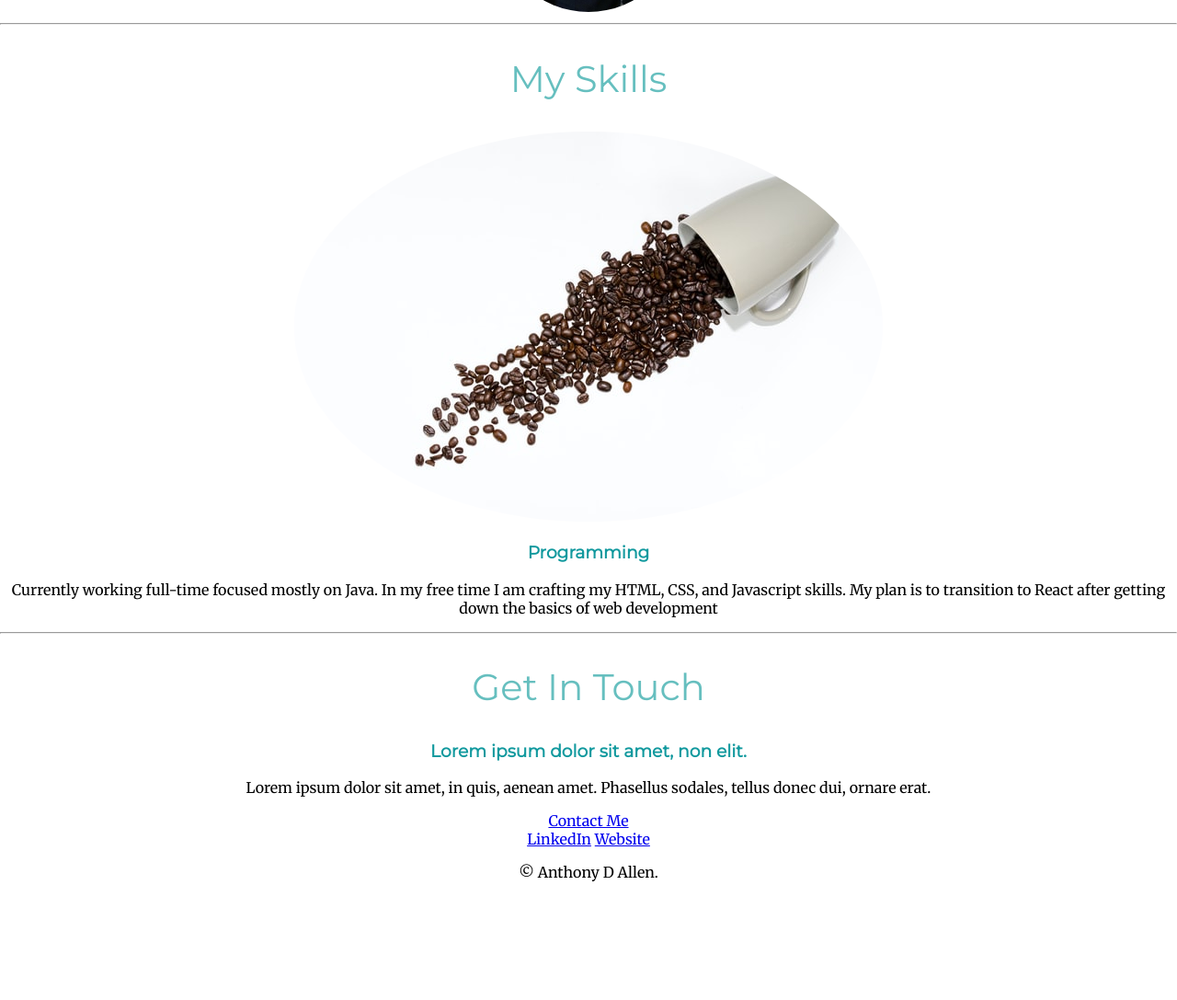
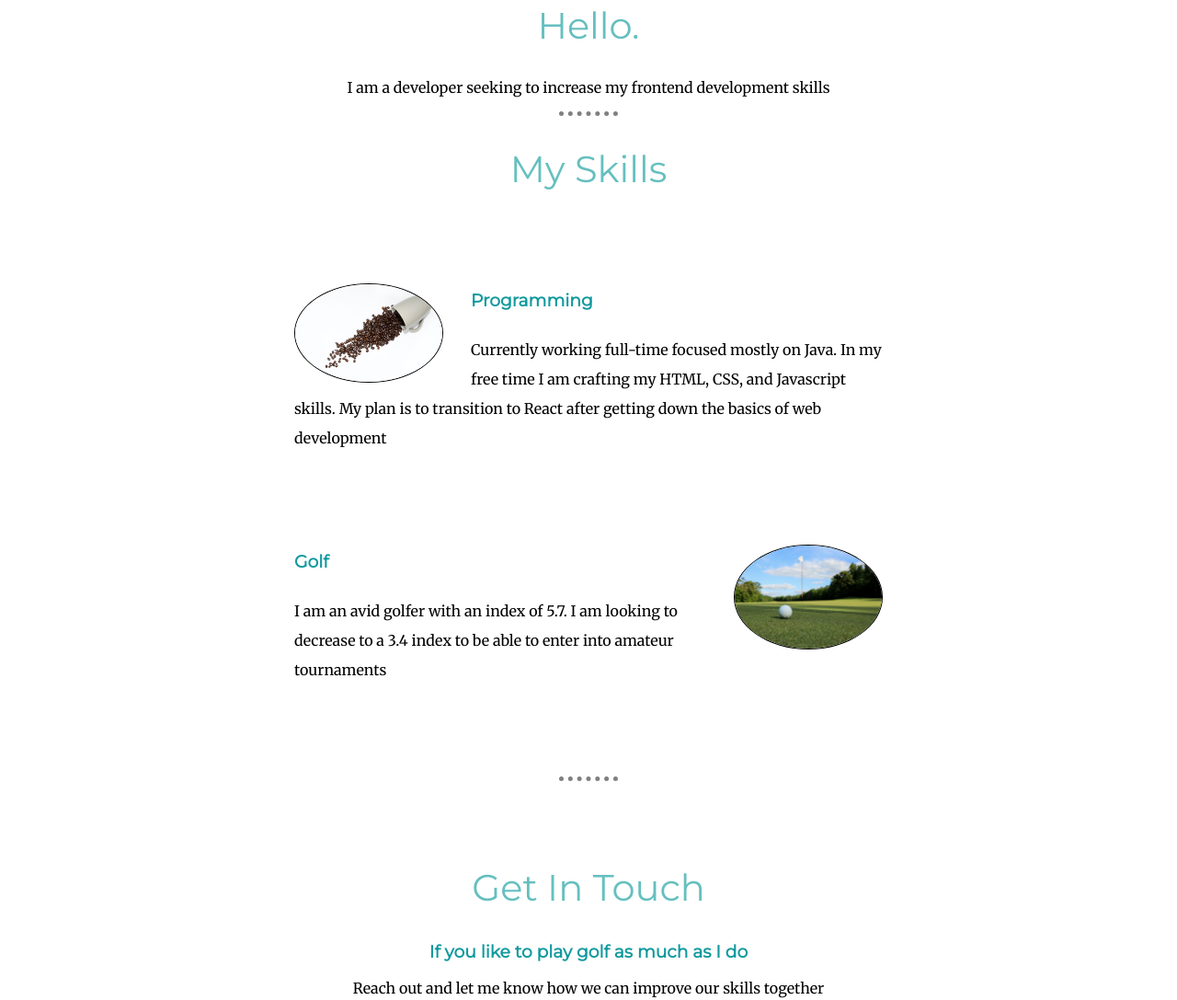
Before and after one commit to AntA585/CSS---My-Site, a plain HTML site: page index.html in a window 1280 px wide. Shown: the part 993-2080 px from the top of the page at 92% size. Before the commit the page ends 1967 px from the top, so only its background shows below. Drawn offline with Linux system fonts and the light colour scheme.

Commit message:
Update page styling

```diff
--- a/css/styles.css
+++ b/css/styles.css
@@ -2,6 +2,10 @@ body {
   margin: 0;
   text-align: center;
   font-family: 'Merriweather', serif;
+}
+
+html {
+  height: 100%;
 }
 
 h1 {
@@ -9,7 +13,6 @@ h1 {
   margin: 50px auto 0 auto;
   font-family: 'Sacramento', cursive;
   color: #66BFBF;
-  line-height: 2;
 }
 
 h2 {
@@ -24,15 +27,41 @@ h3 {
   font-family: 'Montserrat', sans-serif;
 }
 
+hr {
+  border-style: none;
+  border-top-style: dotted;
+  width: 5%;
+  border-color: grey;
+  border-width: 5px;
+  color: #EAF6F6;
+}
+
+.contact-me {
+  padding: 50px;
+}
+
 .top-container {
   background-color: #E4F9F5;
   position: relative;
   padding-top: 100px;
 }
 
-.middle-container {}
+.middle-container {
+}
 
-.bottom-container {}
+.bottom-container {
+  background-color: #66BFBF;
+}
+
+.footer-link {
+  color: #11999E;
+  margin-right: 1em;
+}
+
+.footer-copyright {
+  color: #EAF6F6;
+  font-size: 15px;
+}
 
 .pro {
   text-decoration: underline;
@@ -57,5 +86,52 @@ h3 {
 }
 
 .java-picture {
-border-radius: 90%;
+  border-radius: 100%;
+  width: 25%;
+  float: left;
+  margin-right: 30px;
+  border: 1px solid;
 }
+
+.golf-picture {
+  border-radius: 100%;
+  width: 25%;
+  float: right;
+  margin-left: 30px;
+  border: 1px solid;
+}
+
+.skill-row {
+  width: 50%;
+  margin: 100px auto 100px auto;
+  text-align: left;
+  line-height: 2;
+}
+
+.btn {
+  background: #11cdd4;
+  background-image: -webkit-linear-gradient(top, #11cdd4, #11999e);
+  background-image: -moz-linear-gradient(top, #11cdd4, #11999e);
+  background-image: -ms-linear-gradient(top, #11cdd4, #11999e);
+  background-image: -o-linear-gradient(top, #11cdd4, #11999e);
+  background-image: linear-gradient(to bottom, #11cdd4, #11999e);
+  -webkit-border-radius: 8;
+  -moz-border-radius: 8;
+  border-radius: 8px;
+  font-family: Arial;
+  color: #ffffff;
+  font-size: 20px;
+  padding: 10px 20px 10px 20px;
+  text-decoration: none;
+  margin-top: 10px;
+}
+
+.btn:hover {
+  background: #30e3cb;
+  background-image: -webkit-linear-gradient(top, #30e3cb, #2bc4ad);
+  background-image: -moz-linear-gradient(top, #30e3cb, #2bc4ad);
+  background-image: -ms-linear-gradient(top, #30e3cb, #2bc4ad);
+  background-image: -o-linear-gradient(top, #30e3cb, #2bc4ad);
+  background-image: linear-gradient(to bottom, #30e3cb, #2bc4ad);
+  text-decoration: none;
+}
--- a/index.html
+++ b/index.html
@@ -23,23 +23,28 @@
   <div class="middle-container">
     <div class="profile">
       <img class="my-picture" src="images/AnthonyLinkedIn.jpeg" alt="Anthony's photo">
-      <!-- <h2>Hello.</h2>
-      <p>Lorem ipsum dolor sit amet, vitae volutpat, dui conubia, dolor urna. Non auctor, montes nulla distinctio.</p> -->
+      <h2>Hello.</h2>
+      <p>I am a developer seeking to increase my frontend development skills</p>
     </div>
     <hr>
     <div class="skills">
       <h2>My Skills</h2>
       <div class="skill-row">
-        <img class="java-picture" src="images/java.jpeg" alt="Java in hands">
+        <img class="java-picture" src="images/java.jpeg" alt="Cup of spilling beans">
         <h3>Programming</h3>
         <p>Currently working full-time focused mostly on Java. In my free time I am crafting my HTML, CSS, and Javascript skills. My plan is to transition to React after getting down the basics of web development</p>
+      </div>
+      <div class="skill-row">
+        <img class="golf-picture" src="images/golf.jpeg" alt="Golf">
+        <h3>Golf</h3>
+        <p>I am an avid golfer with an index of 5.7. I am looking to decrease to a 3.4 index to be able to enter into amateur tournaments</p>
       </div>
     </div>
     <hr>
     <div class="contact-me">
       <h2>Get In Touch</h2>
-      <h3>Lorem ipsum dolor sit amet, non elit.</h3>
-      <p>Lorem ipsum dolor sit amet, in quis, aenean amet. Phasellus sodales, tellus donec dui, ornare erat.</p>
+      <h3>If you like to play golf as much as I do</h3>
+      <p>Reach out and let me know how we can improve our skills together</p>
       <a class="btn" href="mailto:AntA585@yahoo.com">Contact Me</a>
     </div>
   </div>
@@ -48,7 +53,7 @@
   <div class="bottom-container">
     <a class="footer-link" href="https://www.linkedin.com/in/anthony-allen-813a5433/">LinkedIn</a>
     <a class="footer-link" href="https://www.anthonydallen.com">Website</a>
-    <p>© Anthony D Allen.</p>
+    <p class="footer-copyright">© Anthony D Allen.</p>
   </div>
 
 
```
Also changed, not shown: images/golf.jpeg (added), 1 other file.
